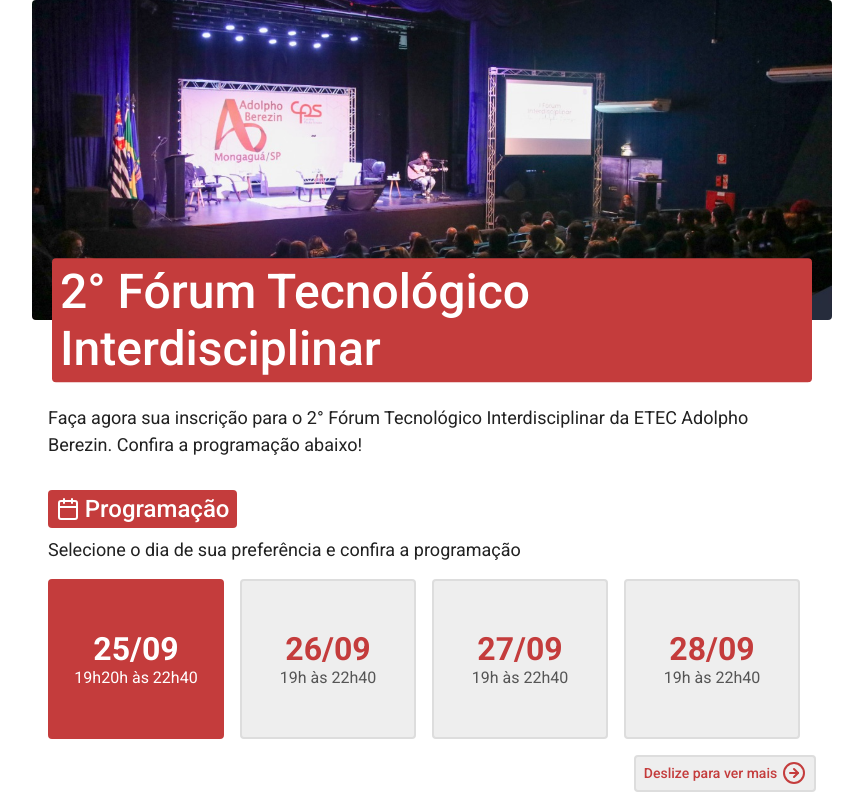
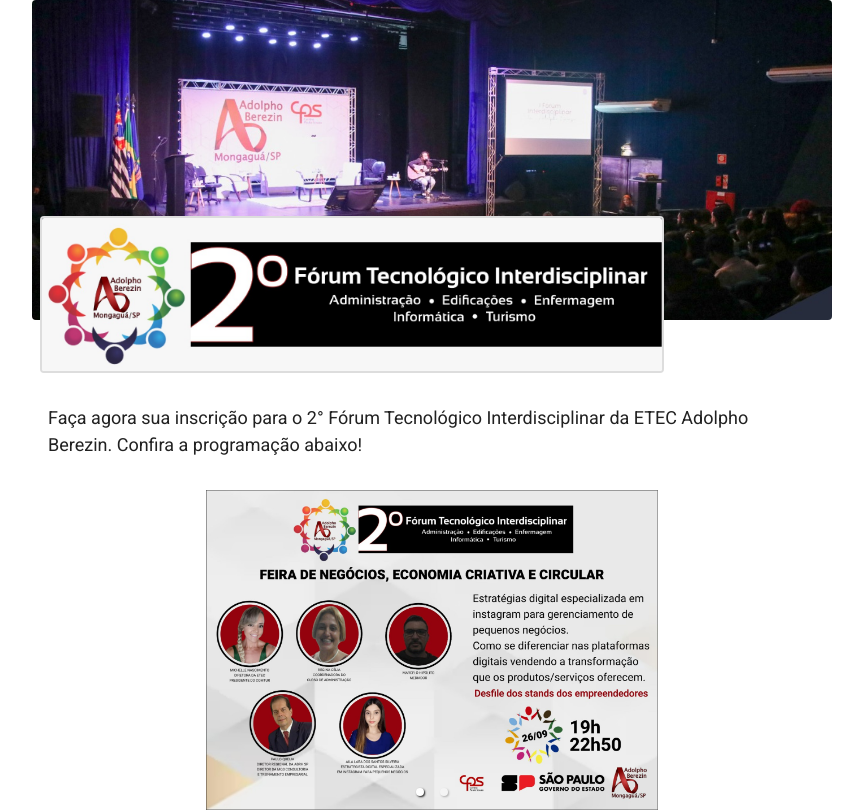
Before and after one commit to leeool/forum-tec-inter-client, a React (Vite) app: page / in a window 1280 px wide. Shown: the top 812 px of the page, without its empty margins (208-1071 px from the left). Built offline with nearby package versions, Linux system fonts and the light colour scheme.

Commit message:
feat: min updates

```diff
--- a/src/data/event.ts
+++ b/src/data/event.ts
@@ -30,7 +30,7 @@ const event: IEvent[] = [
       {
         time: "19h20",
         title: "Solenidade de abertura",
-        speaker: ["Autoridades, Coordenadores, Proofessores e Alunos"]
+        speaker: ["Autoridades, Coordenadores, Professores e Alunos"]
       },
       {
         time: "20h às 20h50",
--- a/src/interfaces/Header/Header.tsx
+++ b/src/interfaces/Header/Header.tsx
@@ -1,8 +1,12 @@
 import React from 'react'
+import * as S from "./header.styled"
+import logoEvento from "../../assets/logo-evento.jpeg"
 
 const Header = () => {
   return (
-    <div>Header</div>
+    <S.Container>
+      <img src={logoEvento} style={{ width: "100%" }} />
+    </S.Container>
   )
 }
 
--- a/src/pages/Home/Home.tsx
+++ b/src/pages/Home/Home.tsx
@@ -8,6 +8,7 @@ import introImage from "../../assets/introducao.jpeg"
 import event from 'src/data/event'
 import { useNavigate } from 'react-router-dom'
 import Slides from 'src/interfaces/Slides/Slides'
+import logoEvento from "../../assets/logo-evento.jpeg"
 
 const days = [
   {
@@ -45,13 +46,16 @@ const Home = () => {
   return (
     <S.Container>
       <S.Image src={introImage} />
-      <S.TagRoot type='title' size='2xl'>
-        <Tag.Text>2° Fórum Tecnológico Interdisciplinar</Tag.Text>
-      </S.TagRoot>
+      <S.LogoContainer>
+        <S.Logo src={logoEvento} />
+      </S.LogoContainer>
       <S.Content>
         <Paragraph>
           Faça agora sua inscrição para o 2° Fórum Tecnológico Interdisciplinar da ETEC Adolpho Berezin. Confira a programação abaixo!
         </Paragraph>
+
+        <Slides />
+
         <Tag.Root type='title' size='lg' style={{ marginTop: "2rem", marginBottom: "0.5rem" }}>
           <Tag.Icon>
             <Calendar />
@@ -154,7 +158,6 @@ const Home = () => {
           </S.LocInfo>
         </S.Loc>
 
-        <Slides />
       </S.Content>
     </S.Container>
   )
--- a/src/pages/Home/home.styled.tsx
+++ b/src/pages/Home/home.styled.tsx
@@ -18,6 +18,30 @@ border-radius: 4px;
 }
 `
 
+export const LogoContainer = styled.div`
+  position: absolute;
+  top: 13rem;
+  overflow: hidden;
+  max-width: 40rem;
+  padding: 0.5rem;
+
+  @media (max-width: 768px) {
+    top: 9rem;
+
+  }
+
+  @media (max-width: 500px) {
+    top: 12rem;
+}
+`
+
+export const Logo = styled.img`
+width: 100%;
+height: 100%;
+  border-radius: 4px;
+  border: 2px solid ${theme.color.gray};
+`
+
 export const TagRoot = styled(Tag.Root)`
   position: absolute;
   transform: translate(-50%, -50%);
@@ -25,9 +49,6 @@ export const TagRoot = styled(Tag.Root)`
   left: 50%;
   top: 20rem;
 
-  @media (max-width: 768px) {
-    top: 15rem;
-}
 
 `
 
```
Also changed, not shown: src/interfaces/Header/header.styled.tsx (added, +8 -0 lines), src/assets/logo-evento.jpeg (added).
